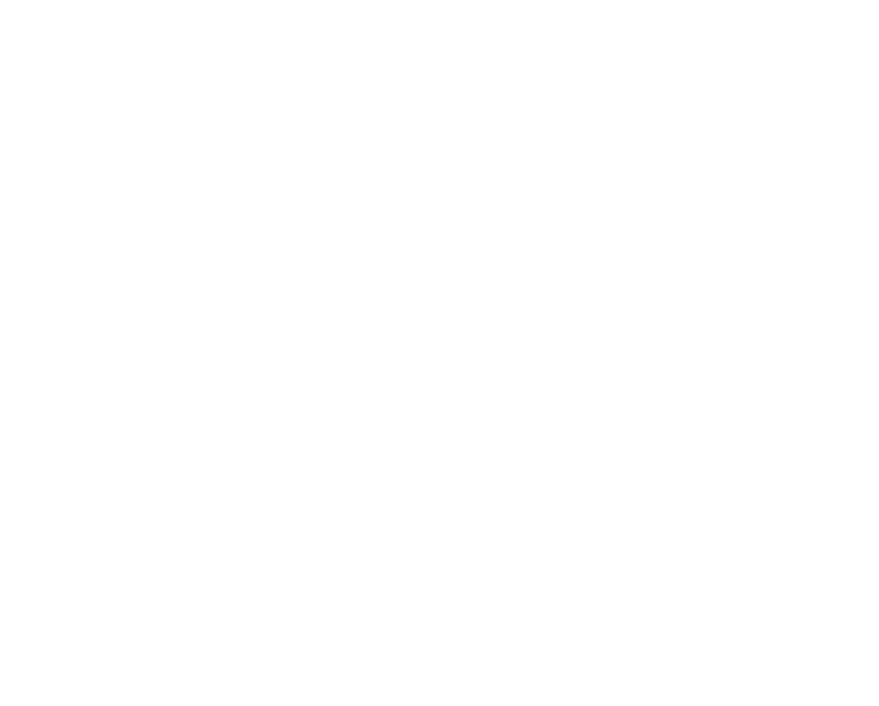
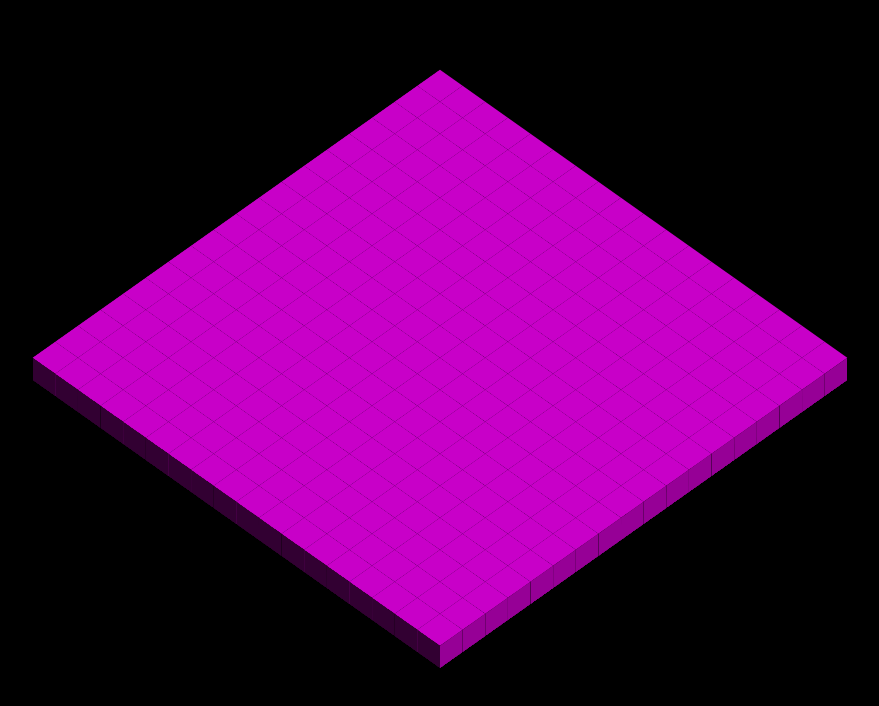
Before and after one commit to SergeyDobrev/MyProject_04, a website: page index.html in a window 1280 px wide. Shown: the whole page, without its empty margins (200-1079 px from the left). Drawn offline with nearby package versions, Linux system fonts and the light colour scheme.

Commit message:
second commit

```diff
--- a/script.js
+++ b/script.js
@@ -0,0 +1,87 @@
+var objArray = new Array();
+var sideArray = ['rotateX(-90deg)', 'rotateY(-90deg)', 'rotateY(90deg)', ''];
+
+var a = 45;		// angle of rotation of objScene
+var b = 0;
+var g = 45;
+
+var vh = $(window).height();
+
+if ($(window).height() > $(window).width()) {
+	vh = $(window).width();
+}
+
+$('body').css({	'margin': '0 auto',
+				'background-color': 'black',
+				'overflow': 'hidden',
+				'text-align': 'center'
+			});
+
+var objScene = document.createElement('div');
+$('body').append(objScene);
+$(objScene).addClass('preserve3d');
+objScene.style.transform = 'rotateX(' + a + 'deg) rotateY(' + b + 'deg) rotateZ(' + g + 'deg)';
+$(objScene).css({	'height': 0.7 * vh,
+					'width': 0.7 * vh,
+					'margin': '0 auto',
+					'margin-top': 0.1 * vh,
+					'border': '1px solid rgba(0,0,255,0.5)',
+					'background-color': 'rgba(0,0,255,0.1)'
+				});
+
+for (var i = 0; i < 18; i++) {
+	objArray[i] = new Array();
+	for (var j = 0; j < 18; j++) {
+		objArray[i][j] = document.createElement('div');
+		$(objScene).append(objArray[i][j]);
+		$(objArray[i][j]).addClass('preserve3d');
+		$(objArray[i][j]).css({	'height': '8vh',
+								'width': '8vh',
+								'position': 'absolute'
+							});
+		objArray[i][j].style.transform = 'translateX(' + i * 4 + 'vh) translateY(' + j * 4 + 'vh)';
+		objArray[i][j].style.transition = 'transform 1s';
+
+		for (var n = 0; n < sideArray.length; n++) {
+			var objSide = document.createElement('div');
+			$(objSide).addClass('preserve3d');
+			$(objArray[i][j]).append(objSide);
+			$(objSide).css({	'height': '4vh',
+								'width': '4vh',
+								'margin': '0 auto',
+								'position': 'absolute',
+								'background-color': 'rgb(' + (50 + 50 * n) + ',0,' + (50 + 50 * n) + ')',
+								'transform': sideArray[n] + 'translateZ(2vh)'
+							});
+		}
+	}
+}
+
+var IntervalId = window.setInterval(function() {
+	var m = 0;
+	var n = 0;
+
+/*	objArray[m][n].style.transform = 'translateX(' + m * 4 + 'vh) translateY(' + n * 4 + 'vh) translateZ(5vh)';
+	var TimerId = setTimeout(function() {
+		objArray[m][n].style.transform = 'translateX(' + m * 4 + 'vh) translateY(' + n * 4 + 'vh) translateZ(-5vh)';
+	}, 1000);
+
+*/
+	m++;
+	var TimerId1 = window.setTimeout(function() {
+		objArray[m][n].style.transform = 'translateX(' + m * 4 + 'vh) translateY(' + n * 4 + 'vh) translateZ(5vh)';
+	}, 100);
+	var TimerId2 = window.setTimeout(function() {
+		objArray[m][n].style.transform = 'translateX(' + m * 4 + 'vh) translateY(' + n * 4 + 'vh) translateZ(-5vh)';
+	}, 1100);
+
+	n++;
+	var TimerId3 = window.setTimeout(function() {
+		objArray[m][n].style.transform = 'translateX(' + m * 4 + 'vh) translateY(' + n * 4 + 'vh) translateZ(5vh)';
+	}, 2200);
+	var TimerId4 = window.setTimeout(function() {
+		objArray[m][n].style.transform = 'translateX(' + m * 4 + 'vh) translateY(' + n * 4 + 'vh) translateZ(-5vh)';
+	}, 2300);
+
+
+} ,5000);
```
Also changed, not shown: index.html (+2 -0 lines), style.css (line endings or trailing spaces).
